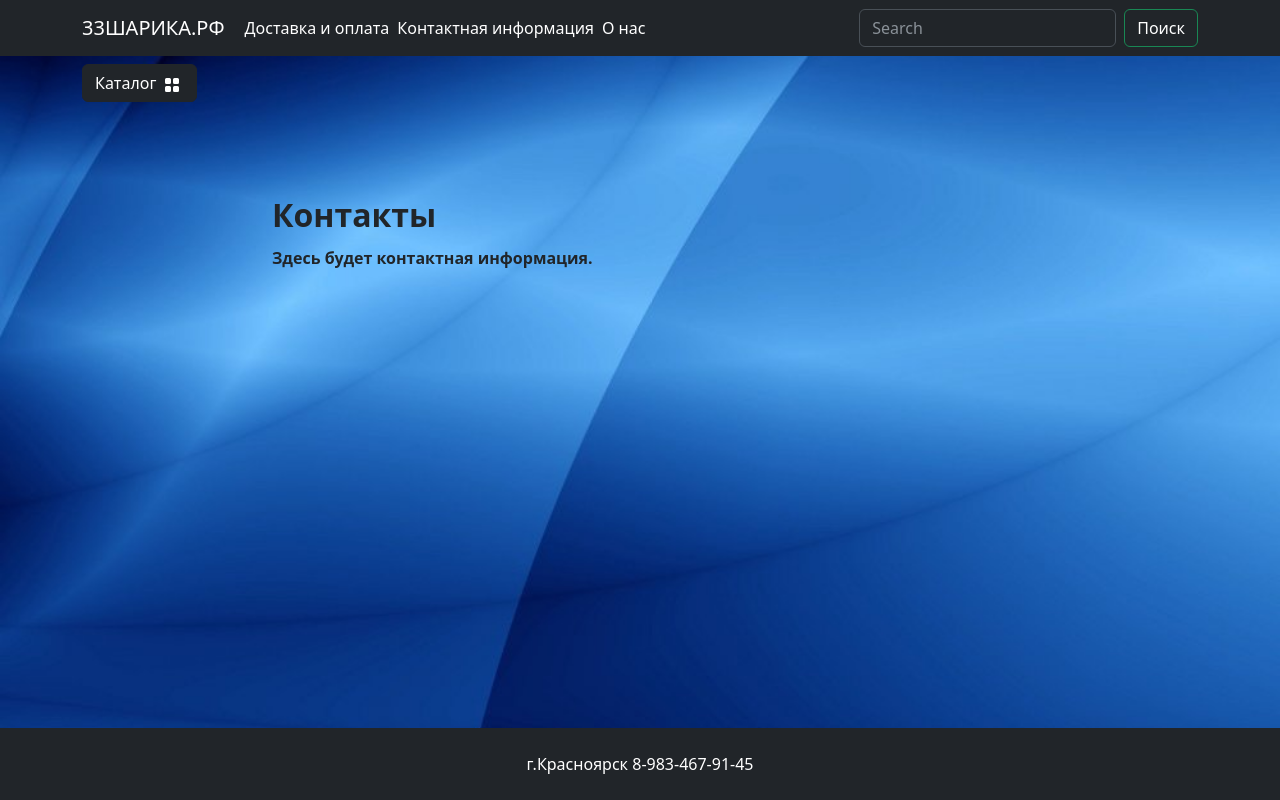
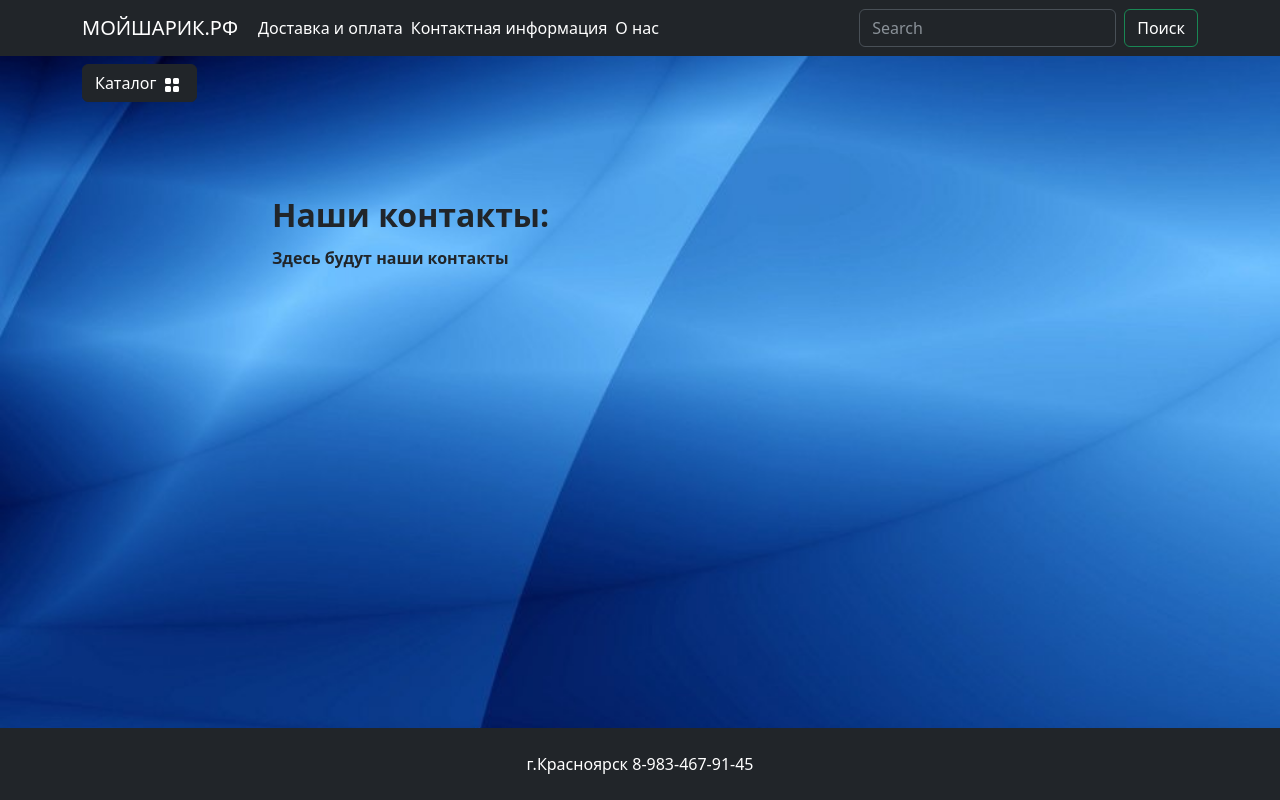
Before and after one commit to jorik988/shariki24, a Django app: page /contacts/ in a window 1280 px wide. Run offline with Django 4.2, Linux system fonts and the light colour scheme; data that the repository does not hold is empty; parts of the project's set-up code (start-up, migrations or seed data) failed here and were passed over; some libraries are stand-ins or nearby versions.

Commit message:
include_text, other fix

```diff
--- a/goods/views.py
+++ b/goods/views.py
@@ -31,7 +31,7 @@ def catalog(request, category_slug=None):
     current_page = paginator.page(int(page))
 
     context = {
-        "title": "33шарика - Каталог",
+        "title": "мойшарик.рф - Каталог",
         "goods": current_page,
         "slug_url": category_slug, #для пагинации в catalog.html
         "is_category_page": True #для отображения нужных элементов только на странице каталога
@@ -43,7 +43,7 @@ def product(request, product_slug):
     product = Products.objects.get(slug=product_slug)
     base_products = product.base_products.all()
     context = {
-        "title": "33шарика.рф - Товар",
+        "title": "мойшарик.рф - Товар",
         "product": product,
         "base_products": base_products,
 
--- a/main/templates/main/about.html
+++ b/main/templates/main/about.html
@@ -10,14 +10,14 @@
 {% endblock css_footer_index %}
 
 {% block content %}
-    <h2 class="mt-5 pt-5"><strong>{{ content }}</strong></h2>
-    <p class="mt-1 pt-1"><strong>{{ text_on_page }}</strong></p>
+    <h2 class="mt-5 pt-5"><strong>О нас:</strong></h2>
+    <p class="mt-1 pt-1"><strong>{% include "text/text_about.html" %}</strong></p>
 {% endblock content %}
 
 {% block futer %}
     <footer class="py-4 bg-dark">
         <div class="container">
-            <p class="m-0 text-center text-white">г.Красноярск 8-983-467-91-45</p>
+            <p class="m-0 text-center text-white">{% include "text/futer_text.html" %}</p>
         </div>
     </footer>
 {% endblock futer %}
--- a/main/templates/main/contacts.html
+++ b/main/templates/main/contacts.html
@@ -10,14 +10,14 @@
 {% endblock css_footer_index %}
 
 {% block content %}
-    <h2 class="mt-5 pt-5"><strong>{{ content }}</strong></h2>
-    <p class="mt-1 pt-1"><strong>{{ text_on_page }}</strong></p>
+    <h2 class="mt-5 pt-5"><strong>Наши контакты:</strong></h2>
+    <p class="mt-1 pt-1"><strong>{% include "text/text_contacts.html" %}</strong></p>
 {% endblock content %}
 
 {% block futer %}
     <footer class="py-4 bg-dark">
         <div class="container">
-            <p class="m-0 text-center text-white">г.Красноярск 8-983-467-91-45</p>
+            <p class="m-0 text-center text-white">{% include "text/futer_text.html" %}</p>
         </div>
     </footer>
 {% endblock futer %}
--- a/main/templates/main/delivery.html
+++ b/main/templates/main/delivery.html
@@ -10,14 +10,14 @@
 {% endblock css_footer_index %}
 
 {% block content %}
-    <h2 class="mt-5 pt-5"><strong>{{ content }}</strong></h2>
-    <p class="mt-1 pt-1"><strong>{{ text_on_page }}</strong></p>
+    <h2 class="mt-5 pt-5"><strong>Информация о доставке:</strong></h2>
+    <p class="mt-1 pt-1"><strong>{% include "text/text_delivery.html" %}</strong></p>
 {% endblock content %}
 
 {% block futer %}
     <footer class="py-4 bg-dark">
         <div class="container">
-            <p class="m-0 text-center text-white">г.Красноярск 8-983-467-91-45</p>
+            <p class="m-0 text-center text-white">{% include "text/futer_text.html" %}</p>
         </div>
     </footer>
 {% endblock futer %}
--- a/main/templates/main/index.html
+++ b/main/templates/main/index.html
@@ -17,7 +17,7 @@
 {% block futer %}
     <footer class="py-4 bg-dark">
         <div class="container">
-            <p class="m-0 text-center text-white">г.Красноярск 8-983-467-91-45</p>
+            <p class="m-0 text-center text-white">{% include "text/futer_text.html" %}</p>
         </div>
     </footer>
 {% endblock futer %}
--- a/main/views.py
+++ b/main/views.py
@@ -8,32 +8,26 @@ from django.shortcuts import render
 def index(request): #request содержит данные о запросе(инф о пользователе, куки и тд)
 
     context = {
-        'title': 'ШарикиНаДом - Главная',
-        'content': 'Магазин воздушных шаров ШарикиНаДом.РФ',
+        'title': 'мойшарик.рф - Главная',
+        'content': 'Магазин воздушных шаров МОЙШАРИК.РФ',
     }
     return render(request, 'main/index.html', context)
 # Ф-я представления или контроллер
 
 def about(request):
     context = {
-        'title': 'ШарикиНаДом - О нас',
-        'content': 'Информация о нас',
-        'text_on_page': 'Здесь будет информация о нас',
+        'title': 'мойшарик.рф - О нас',
     }
     return render(request, 'main/about.html', context)
 
 def contacts(request):
     context = {
-        'title': 'ШарикиНаДом - Контакты',
-        'content': 'Контакты',
-        'text_on_page': 'Здесь будет контактная информация.',
+        'title': 'мойшарик.рф - Контакты',
     }
     return render(request, 'main/contacts.html', context)
 
 def delivery(request):
     context = {
-        'title': 'ШарикиНаДом - Доставка',
-        'content': 'Доставка',
-        'text_on_page': 'Здесь будет информация о доставке',
+        'title': 'мойшарик.рф - Доставка',
     }
     return render(request, 'main/delivery.html', context)
--- a/orders/views.py
+++ b/orders/views.py
@@ -67,7 +67,7 @@ def create_order(request):
         form = CreateOrderForm(initial=initial)
 
     context = {
-        'title': 'Home - Оформление заказа',
+        'title': 'мойшарик.рф - Оформление заказа',
         'form': form,
         'order': True,
     }
--- a/templates/base.html
+++ b/templates/base.html
@@ -50,7 +50,7 @@
     <header>
         <nav class="navbar navbar-expand-lg bg-dark" data-bs-theme="dark">
             <div class="container">
-                <a class="navbar-brand" href="{% url "main:index" %}">33ШАРИКА.РФ</a>
+                <a class="navbar-brand" href="{% url "main:index" %}">МОЙШАРИК.РФ</a>
                 <button class="navbar-toggler" type="button" data-bs-toggle="collapse"
                     data-bs-target="#navbarSupportedContent" aria-controls="navbarSupportedContent"
                     aria-expanded="false" aria-label="Toggle navigation">
--- /dev/null
+++ b/templates/text/futer_text.html
@@ -0,0 +1 @@
+г.Красноярск 8-983-467-91-45
--- /dev/null
+++ b/templates/text/order_phone.html
@@ -0,0 +1 @@
+79834005505
--- /dev/null
+++ b/templates/text/phone_text.html
@@ -0,0 +1 @@
++7(983)467-91-45
--- /dev/null
+++ b/templates/text/text_about.html
@@ -0,0 +1 @@
+Здесь будет информация о нас
--- /dev/null
+++ b/templates/text/text_contacts.html
@@ -0,0 +1 @@
+Здесь будут наши контакты
--- /dev/null
+++ b/templates/text/text_delivery.html
@@ -0,0 +1 @@
+Здесь будет информация о доставке
```
Also changed, not shown: goods/templates/goods/product.html (+8 -10 lines).
